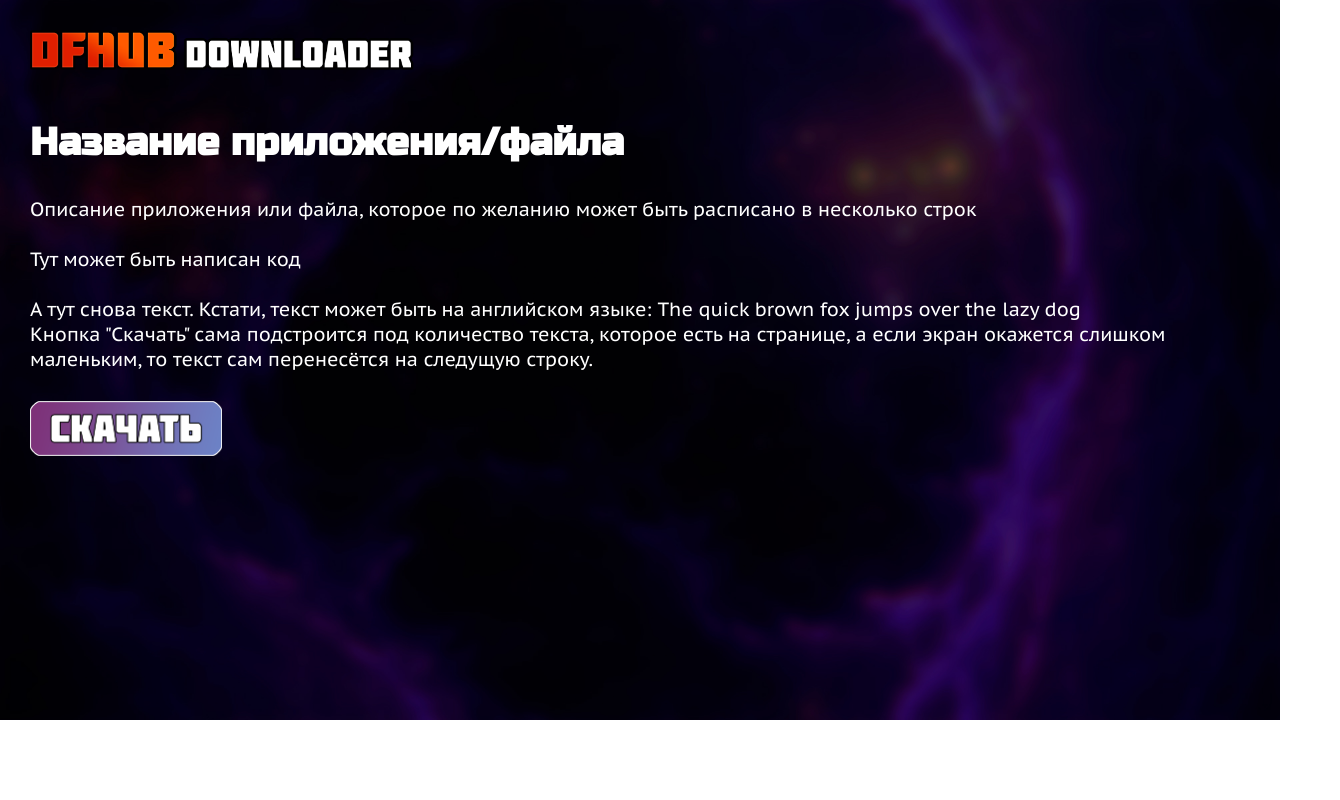
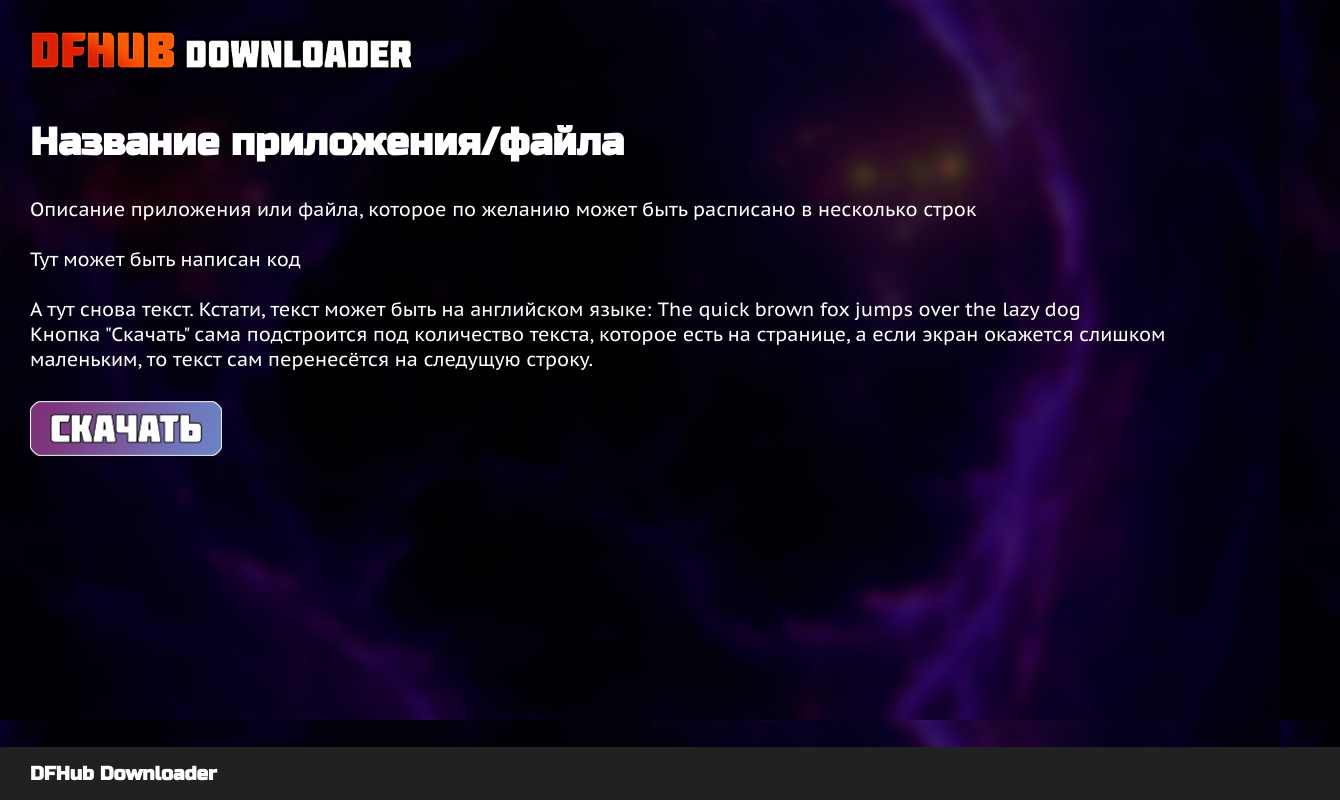
Before and after one commit to DertFin-Hub/Downloader, a plain HTML site: page pages/download_page_example.html in a window 1280 px wide. Shown: the whole page, 1340 px wide, since content can reach past the window. Drawn offline with Linux system fonts and the light colour scheme.

Commit message:
12.11.2023_4

```diff
--- a/css/style.css
+++ b/css/style.css
@@ -21,7 +21,7 @@
 body {
     background-image: url(../media/bg1.jpg) ;
     background-size: cover;
-    background-repeat: no-repeat;
+    overflow-x: hidden;
 }
 
 .header{
@@ -63,3 +63,19 @@ body {
 .download_button:hover{
     width: 17vw;
 }
+
+footer {
+    background-color: rgb(33, 33, 33);
+    width: 100vw;
+    height: max-content;
+    position: absolute;
+    left: 0;
+    bottom: 0;
+    padding: 15px 30px 15px 30px;
+}
+
+footer h1 {
+    font-size: var(--default-font-zize);
+    font-family: "russo-one";
+    color: var(--default-text-color);
+}
--- a/pages/download_page_example.html
+++ b/pages/download_page_example.html
@@ -3,4 +3,4 @@
 Тут может быть написан код
 <br><br>
 А тут снова текст. Кстати, текст может быть на английском языке: The quick brown fox jumps over the lazy dog<br>
-Кнопка "Скачать" сама подстроится под количество текста, которое есть на странице, а если экран окажется слишком маленьким, то текст сам перенесётся на следущую строку.</p></div><a href="#"><div class="download_button_line"><img class="download_button" src="../media/download.png"></div></a></html>
+Кнопка "Скачать" сама подстроится под количество текста, которое есть на странице, а если экран окажется слишком маленьким, то текст сам перенесётся на следущую строку.</p></div><a href="#"><div class="download_button_line"><img class="download_button" src="../media/download.png"></div></a><footer> <h1>DFHub Downloader</h1></footer></html>
```
Also changed, not shown: elements/footer.html (added, +1 -0 lines), media/bg1.jpg.png (added).
